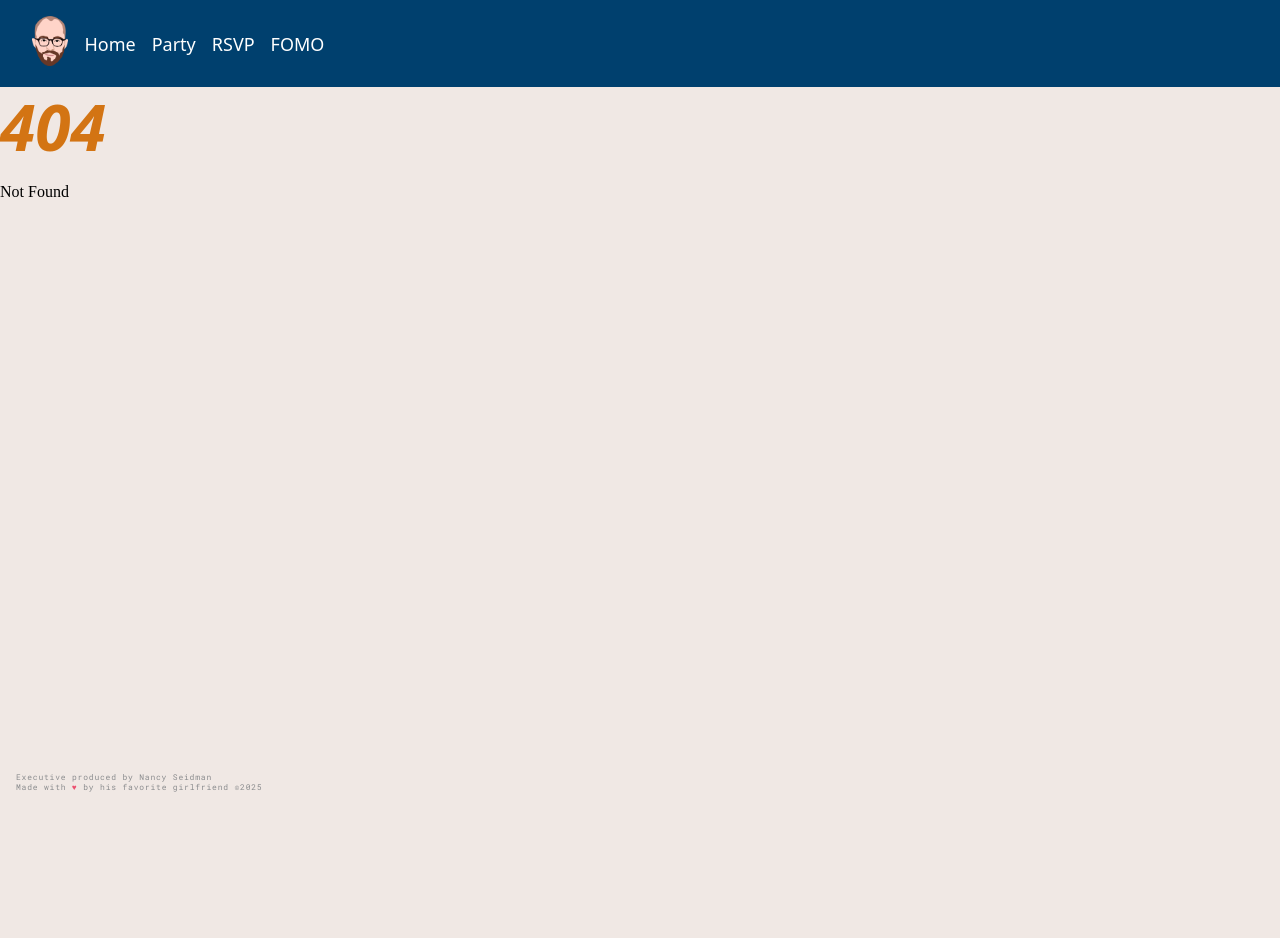
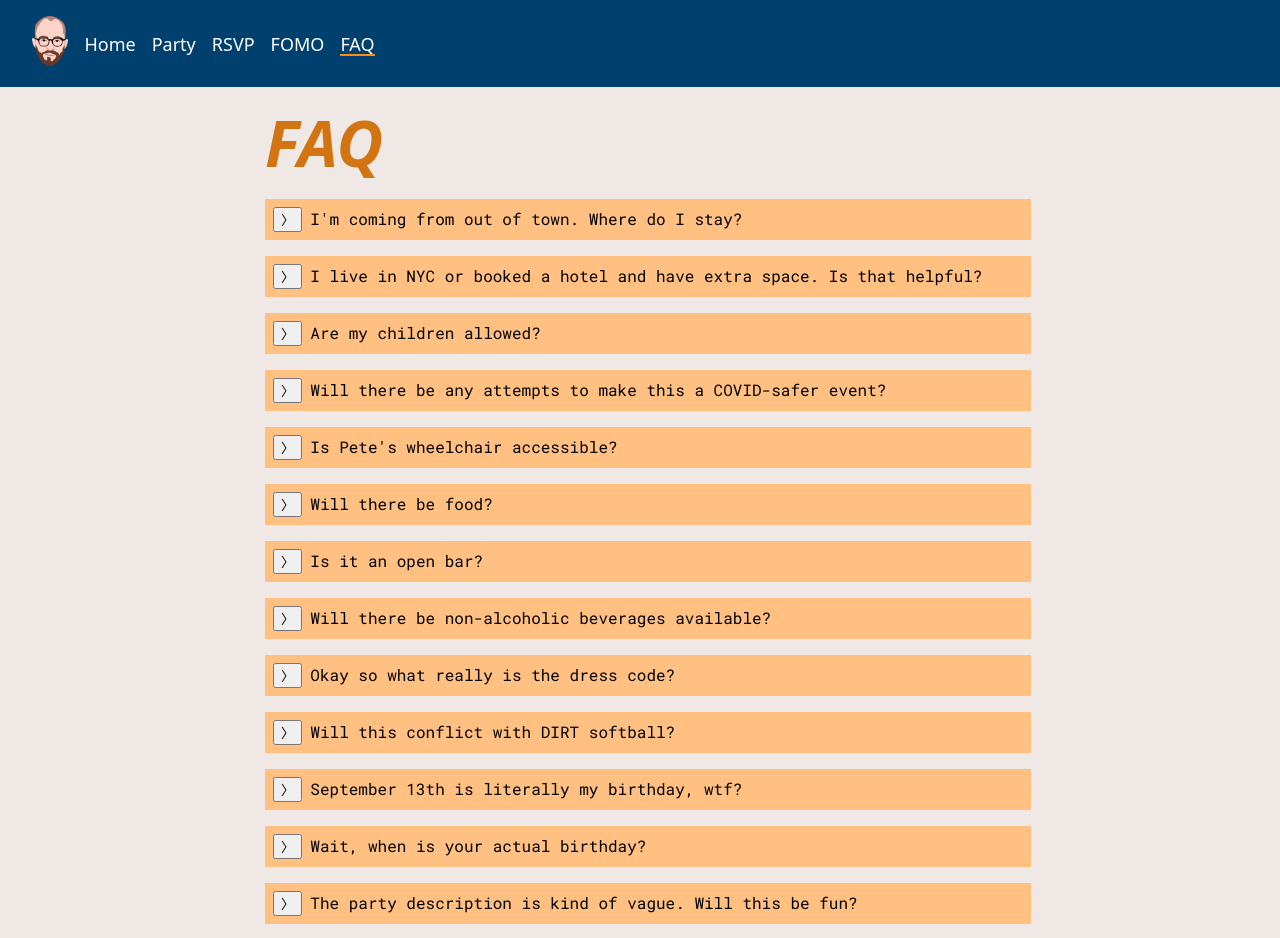
Before and after one commit to juliewongbandue/evan_turns_40, a SvelteKit app: page /faq in a window 1280 px wide. Before the commit this address had no page. Shown: the top 938 px of the page. Before the commit the page ends 800 px from the top, so only its background shows below. Built offline with nearby package versions, Linux system fonts and the light colour scheme; a web font is replaced by a local one.

Commit message:
add accordion component and FAQ page

```diff
--- /dev/null
+++ b/src/lib/accordion.svelte
@@ -0,0 +1,62 @@
+<script>
+  export let open = false;
+	import { slide } from 'svelte/transition';
+	const handleClick = () => open = !open
+</script>
+
+<div class="accordion">
+	<div class="header" on:click={handleClick}>
+    <button class="accordion-button">
+    {#if open}
+    ﹀
+    {:else}
+    〉
+    {/if}
+		</button>
+		<div class="text">
+			<slot name="head"></slot>
+		</div>
+
+
+	</div>
+
+	{#if open}
+	<div class="details" transition:slide>
+		<slot name="details">
+		</slot>
+	</div>
+	{/if}
+</div>
+
+<style>
+	div.accordion {
+		margin: 1rem 0;
+	}
+
+	div.header {
+		display:flex;
+		width:100%;
+    gap: var(--space-2);
+    background-color: var(--orange-9);
+    padding: var(--space-2);
+	}
+
+	div.header .text {
+		flex: 1;
+		margin-right: 5px;
+	}
+
+	div.details {
+		background-color: var(--blue-10);
+		padding: var(--space-1);
+	}
+
+   p.content {
+		margin: 0;
+	}
+
+  .accordion-button {
+    /* padding-left: var(--space-2); */
+    /* text-align: 'center'; */
+  }
+</style>
--- a/src/routes/+layout.svelte
+++ b/src/routes/+layout.svelte
@@ -13,6 +13,7 @@
   <NavLink href='/party'>Party</NavLink>
   <NavLink href='/rsvp' >RSVP</NavLink>
   <NavLink href='/fomo' >FOMO</NavLink>
+  <NavLink href='/faq' >FAQ</NavLink>
 </nav>
 <main transition:fade>
   {#key page.url}
--- /dev/null
+++ b/src/routes/faq/+page.svelte
@@ -0,0 +1,217 @@
+<script>
+	import Accordion from '$lib/accordion.svelte';
+</script>
+
+<div class="content">
+
+
+<article class="body">
+<h1>FAQ</h1>
+
+<section class="questions">
+<!-- question -->
+<Accordion>
+	<span slot="head">I'm coming from out of town. Where do I stay?</span>
+	  <div slot="details">
+		  <p class="content">
+      Doubtful of how many people will actually travel for this thing, there are no hotel blocks.
+      I know, hotels are expensive...especially during fashion week. If you are cool with crashing
+      on a couch or air mattress, or you would like to split a hotel with someone you may
+      (or may not) know, please drop me a line and I will help coordinate!
+      </p>
+      <p class="content">
+      If you're going to book a hotel, I would suggest one in Williamsburg, Greenpoint, or Manhattan
+      within walking distance of 14th Street. But those are just the ideal places. Any Manhattan
+      hotel should be fairly easy, as well as anything close to the G or L train.
+      </p>
+	</div>
+</Accordion>
+<!-- question -->
+<Accordion>
+	<span slot="head">I live in NYC or booked a hotel and have extra space. Is that helpful?</span>
+	<div slot="details">
+<p class="content">
+  Yes, that would be very helpful. If you're down to host an out-of-town guest, please let me know
+  and I will put you in touch. Thank you in advance!
+</p>
+	</div>
+</Accordion>
+<!-- question -->
+<Accordion>
+	<span slot="head">Are my children allowed?</span>
+	<div slot="details">
+<p class="content">
+  Absolutely. They are welcome and will be celebrated. However, there may be some loud music and
+  there will be approximately zero toys, so depending on their age, they may need hearing protection
+  or adult conversational skills. There will be a music-free backyard though and, if enough kids are
+  coming, I'll try to get some funnt coloring books or other activies for that space. No promises!
+</p>
+	</div>
+</Accordion>
+<!-- question -->
+<Accordion>
+	<span slot="head">Will there be any attempts to make this a COVID-safer event?</span>
+	<div slot="details">
+<p class="content">
+  This is one of the primary reasons we found a venue with outdoor space. If the weather
+  cooperates, the back yard will be a viable option the entire time. Indoors, masks are encouraged
+  and celebrated. I will probably not wear one because I am vain and love photos, but I will love
+  that you are wearing a mask and protecting my friends and family. We will also have masks
+  available for anyone who wants one and I will try to get some air purifiers.
+  Thanks for caring about this as NYC closes its last public testing site. We are on our own.
+</p>
+	</div>
+</Accordion>
+<!-- question -->
+<Accordion>
+	<span slot="head">Is Pete's wheelchair accessible?</span>
+	<div slot="details">
+<p class="content">
+  If memory serves me right, yes. It also says so on Google Maps and the photos on Google Images
+  certainly make it appear so, but we can't trust Google. I will visit again soon and update this
+  response!
+</p>
+	</div>
+</Accordion>
+<!-- question -->
+<Accordion>
+	<span slot="head">Will there be food?</span>
+	<div slot="details">
+<p class="content">
+  Yes, but I wouldn't necessarily count on it for a meal. Think plant-based pizza, plant-based Thai
+  food, maybe some chips and dips, a sweet treat or two. Those who are caught unprepared or find
+  themselves peckish will be sustained, but I would have lunch beforehand if you are someone who
+  gets hangry. I believe Pete's also sells grilled cheeses.
+</p>
+	</div>
+</Accordion>
+<!-- question -->
+<Accordion>
+	<span slot="head">Is it an open bar?</span>
+	<div slot="details">
+<p class="content">
+  At least until the minimum runs dry! Come early if you're concerned about this, you lush.
+</p>
+	</div>
+</Accordion>
+<!-- question -->
+<Accordion>
+	<span slot="head">Will there be non-alcoholic beverages available?</span>
+	<div slot="details">
+<p class="content">
+  You bet your bippy.
+</p>
+	</div>
+</Accordion>
+<!-- question -->
+<Accordion>
+	<span slot="head">Okay so what really is the dress code?</span>
+	<div slot="details">
+<p class="content">
+  "New York best" just means to dress up a little and try to swag out. Have fun. All levels of
+  formality are welcome and you will be celebrated equally for wearing a tux as you will be for
+  cosplaying indie sleaze. I will also love you if you just show up normal.
+</p>
+	</div>
+</Accordion>
+<!-- question -->
+<Accordion>
+	<span slot="head">Will this conflict with DIRT softball?</span>
+	<div slot="details">
+<p class="content">
+  We're gonna see if Todd can schedule our bye week for this day, so hopefully not. But if so,
+  please shower at Dom's and then come on over.
+</p>
+	</div>
+</Accordion>
+<!-- question -->
+<Accordion>
+	<span slot="head">September 13th is literally my birthday, wtf?</span>
+	<div slot="details">
+<p class="content">
+  Genuinely I'm sorry, but this had to be on a Saturday and the 20th was too close to Rosh Hashanah.
+</p>
+	</div>
+</Accordion>
+<!-- question -->
+<Accordion>
+	<span slot="head">Wait, when is your actual birthday?</span>
+	<div slot="details">
+<p class="content">
+  Monday, September 15th. Double Virgo, baby.
+</p>
+	</div>
+</Accordion>
+<!-- question -->
+<Accordion>
+	<span slot="head">The party description is kind of vague. Will this be fun?</span>
+	<div slot="details">
+<p class="content">
+  Great question. You don't trust me and you're right to be skeptical. I haven't earned it. The
+  description is vague right now because I haven't booked anything aside from the venue and I am
+  trying to see if any friends' bands will play. If that sounds like fun to you, then you will be
+  very happy. If that doesn't sound like fun, that's why there is a music-free backyard where you
+  can post up.
+</p>
+	</div>
+</Accordion>
+<!-- question -->
+<Accordion>
+	<span slot="head">What's up with the after party?</span>
+	<div slot="details">
+<p class="content">
+  Less planned. After dinner. I will probably just pick a bar, maybe even one with dancing, and tell
+  people to meet me there. If you are busy during the day, this is something to do that night.
+</p>
+	</div>
+</Accordion>
+<!-- question -->
+<Accordion>
+	<span slot="head">I haven't see you in YEARS. What's going on in your life?</span>
+	<div slot="details">
+<p class="content">
+  Yes! Perfect. Read this and we can skip that whole slog on the day of the party. I want to hear
+  about YOU anyway. Okay, so what have I been up to? Since moving to NYC in 2010 (actually Hoboken
+  for the first year)...I have taken so many improv classes and done so many improv shows. I've also
+  done a lot of sketch comedy, most recently with my team Young Douglas. We are currently writing a
+  longform narrative heist which should debut sometime in the next year. I worked at a FinTech
+  company for awhile, then had a mish mash of jobs at a comedy theater, a children's arts and
+  education company, a boutique tutoring service, and I even tried doing Postmates for a hot minute.
+  Then almost three years ago I went to a coding bootcamp and I am now a frontend web developer for
+  a big insurance company. I still do improv at Magnet Theater and I co-host a comedy talk show
+  about urban life called The Power Joker. I lived in Astoria for eight years and now Greenpoint for
+  the last six. Along the way, I hosted a podcast with one of my best buds, biked all around the
+  city, blogged about going on one hundred dates, went on a few hundred more dates (give or take),
+  and then met my incredible partner Julie on Bumble in 2018. She is easily the best thing to happen
+  to me in this entire paragraph. We have a nice little life together and things are generally good.
+  My dad is still alive and my mom is still dead. I still like the Warriors and that whole bit about
+  loving Carly Rae Jepsen turned out to be real. I'm as confused by that one as you are. Let's see,
+  what else...what else? Oh. I've been on the same softball team for 11 years and I organize for
+  racial justice with SURJ-NYC and the RAPP campaign. I mostly eat a plant-based diet and I've been
+  doing that for a decade or so. I'm also an uncle now and it rocks. I've missed you!
+</p>
+	</div>
+</Accordion>
+</section>
+
+<p class="content">
+  More questions? Text, call, or
+<a class='email' href="mailto:evanfortybarden@gmail.com?subject=Hi Evan">
+email me
+  </a>
+!
+  </p>
+</article>
+</div>
+
+<style>
+  .questions {
+    display: 'flex';
+    flex-direction: 'column';
+    gap: var(--space-2);
+  }
+
+  .content {
+    margin: 0
+  }
+</style>
--- a/src/routes/party/+page.svelte
+++ b/src/routes/party/+page.svelte
@@ -79,7 +79,7 @@
   </p>
 </div>
   <img src="assets/pup-jeff-killian-young.jpg" width="100%" title="jeff rosenstock holds a microphone on stage while pup lead singer stefan babcock crowdsurfs over the excited masses at st. vitus. somewhere below stefan is evan. also visible is kind human pat cartelli. photo by killian young." alt="jeff rosenstock holds a microphone on stage while pup lead singer stefan babcock crowdsurfs over the excited masses at st. vitus. photo by killian young."/>
-  <p class="more">Please email me with any questions at <a class='email' href="mailto:evanfortybarden@gmail.com?subject=Party Question">evanfortybarden at gmail</a>.</p>
+  <p class="more">Questions? Checkout the <a href="/faq">FAQ</a> or email me: <a class='email' href="mailto:evanfortybarden@gmail.com?subject=Party Question">evanfortybarden at gmail</a>.</p>
 </div>
 </article>
 
```
